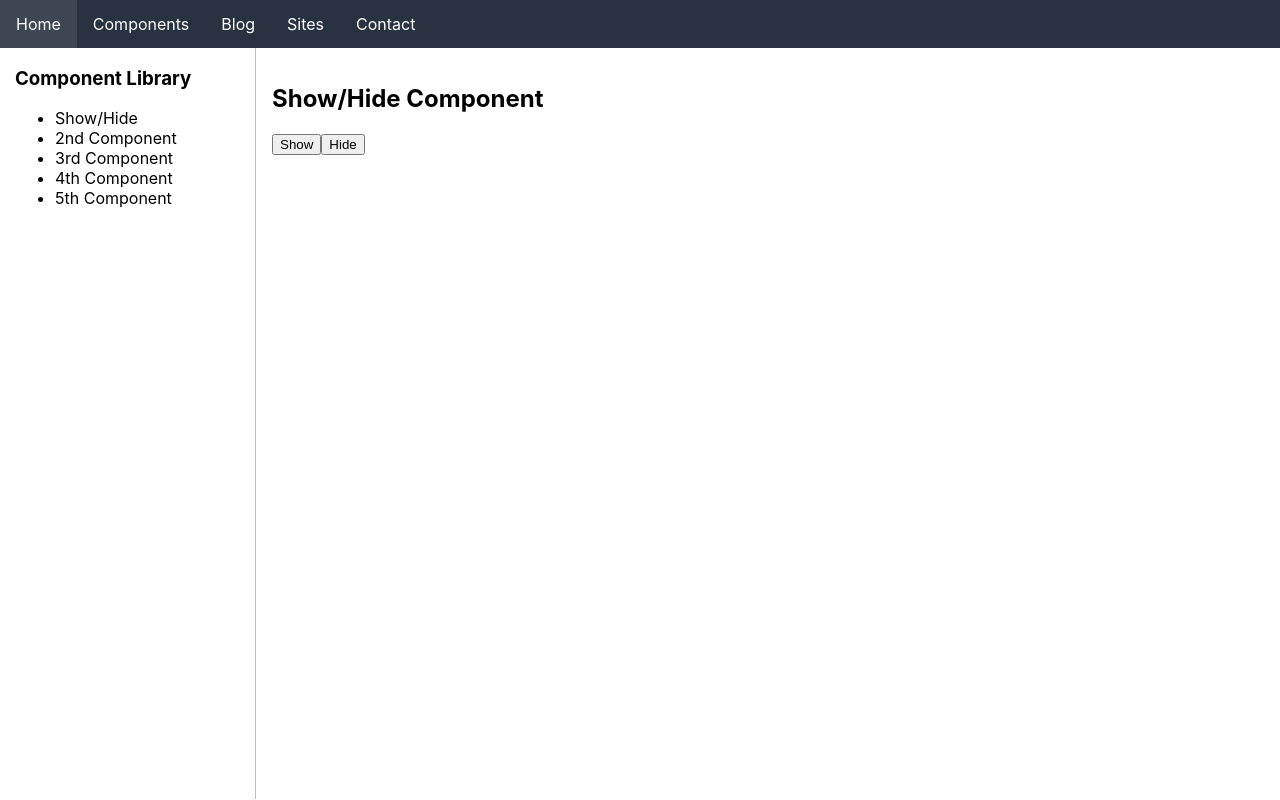
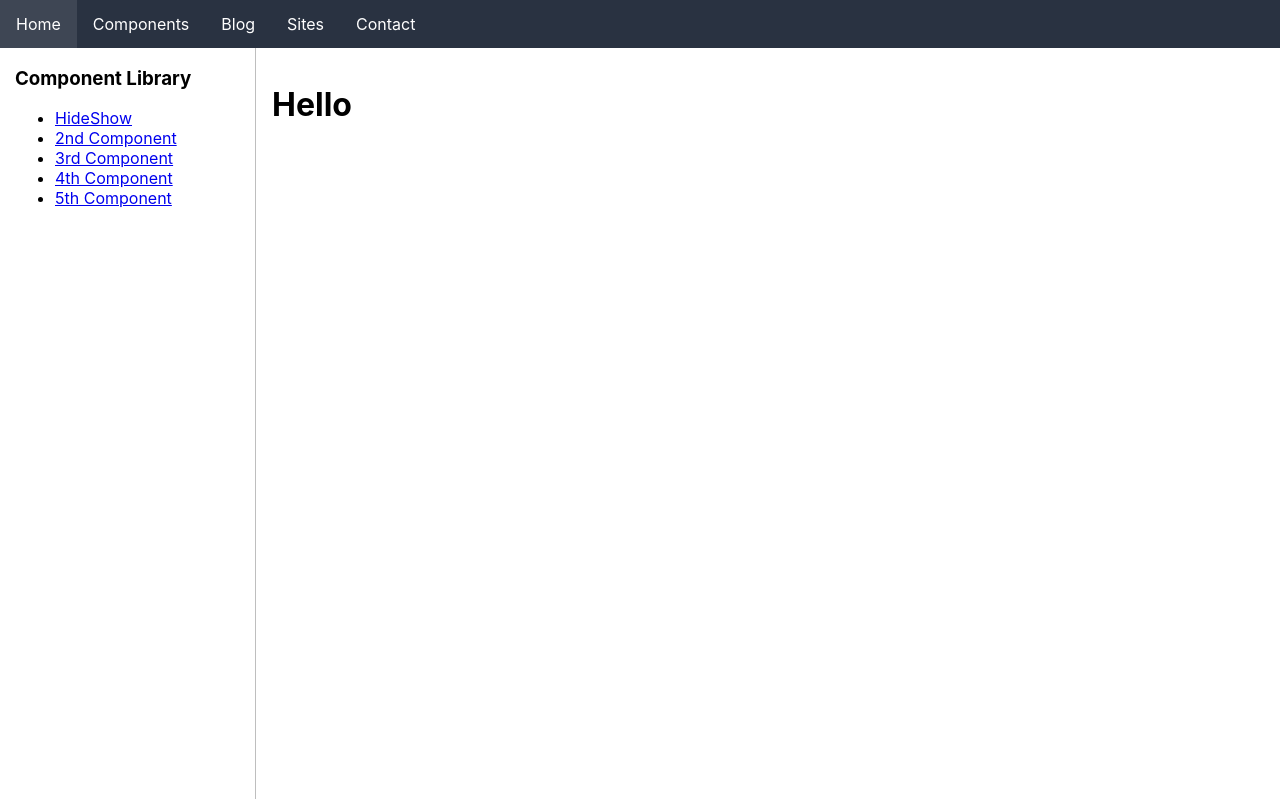
Before and after one commit to kfiggins/MyPortfolio, a React (Create React App) app in the folder myportfolio/: page /components in a window 1280 px wide. Built offline with nearby package versions, Linux system fonts and the light colour scheme.

Commit message:
Got react-router set up on the component page.

```diff
--- /dev/null
+++ b/myportfolio/src/components/ComponentHome.js
@@ -0,0 +1,9 @@
+import React from "react";
+
+export default function ComponentHome() {
+  return (
+    <div>
+      <h1>Hello</h1>
+    </div>
+  );
+}
--- a/myportfolio/src/components/ComponentMenu.js
+++ b/myportfolio/src/components/ComponentMenu.js
@@ -1,5 +1,6 @@
 import React, { Component } from "react";
 import styled from "styled-components";
+import HideShow from "./shared/HideShow";
 
 import ComponentMenuItem from "./ComponentMenuItem";
 
@@ -15,7 +16,7 @@ export default class ComponentMenu extends Component {
     `;
 
     const components = [
-      { name: "Show/Hide" },
+      { name: "HideShow" },
       { name: "2nd Component" },
       { name: "3rd Component" },
       { name: "4th Component" },
@@ -27,7 +28,7 @@ export default class ComponentMenu extends Component {
         <h3>Component Library</h3>
         <ul>
           {components.map(x => (
-            <ComponentMenuItem name={x.name} />
+            <ComponentMenuItem key={x.name} name={x.name} />
           ))}
         </ul>
       </Wrapper>
--- a/myportfolio/src/components/ComponentMenuItem.js
+++ b/myportfolio/src/components/ComponentMenuItem.js
@@ -1,5 +1,10 @@
 import React from "react";
+import { Link } from "react-router-dom";
 
 export default function ComponentMenuItem({ name }) {
-  return <li>{name}</li>;
+  return (
+    <li>
+      <Link to={`/components/${name}`}>{name}</Link>
+    </li>
+  );
 }
--- a/myportfolio/src/components/Components.js
+++ b/myportfolio/src/components/Components.js
@@ -1,10 +1,12 @@
 import React, { Component, Fragment } from "react";
+import { Route } from "react-router-dom";
 import styled from "styled-components";
 
 import ComponentMenu from "./ComponentMenu";
+import ComponentHome from "./ComponentHome";
 
 // Components
-import HideShow from "./shared/HideShow";
+import HideShowExample from "./HideShowExample";
 
 export default class Components extends Component {
   render() {
@@ -16,50 +18,8 @@ export default class Components extends Component {
       <Fragment>
         <ComponentMenu />
         <Wrapper>
-          <HideShow>
-            {({ on, hide, show }) => (
-              <div>
-                <h2>Show/Hide Component</h2>
-                <button onClick={show}>Show</button>
-                <button onClick={hide}>Hide</button>
-                {on && (
-                  <div>
-                    <br />
-                    <code style={{ whiteSpace: "pre" }}>
-                      {`class HideShow extends Component {
-  state = {
-    on: false
-  };
-
-  hide = () => {
-    this.setState({
-      on: false
-    });
-  };
-
-  show = () => {
-    this.setState({
-      on: true
-    });
-  };
-
-  render() {
-    const { children } = this.props;
-
-    return children({ on: this.state.on, hide: this.hide, show: this.show });
-  }
-}
-
-export default HideShow;
-`}
-                    </code>
-                  </div>
-                )}
-                <br />
-                {/*TODO: Figure out how to add syntax highlighting! */}
-              </div>
-            )}
-          </HideShow>
+          <Route exact path="/components" component={ComponentHome} />
+          <Route path="/components/HideShow" component={HideShowExample} />
         </Wrapper>
       </Fragment>
     );
--- /dev/null
+++ b/myportfolio/src/components/HideShowExample.js
@@ -0,0 +1,51 @@
+import React from "react";
+import HideShow from "./shared/HideShow";
+
+export default function HideShowExample() {
+  return (
+    <HideShow>
+      {({ on, hide, show }) => (
+        <div>
+          <h2>Show/Hide Component</h2>
+          <button onClick={show}>Show</button>
+          <button onClick={hide}>Hide</button>
+          {on && (
+            <div>
+              <br />
+              <code style={{ whiteSpace: "pre" }}>
+                {`class HideShow extends Component {
+  state = {
+    on: false
+  };
+
+  hide = () => {
+    this.setState({
+      on: false
+    });
+  };
+
+  show = () => {
+    this.setState({
+      on: true
+    });
+  };
+
+  render() {
+    const { children } = this.props;
+
+    return children({ on: this.state.on, hide: this.hide, show: this.show });
+  }
+}
+
+export default HideShow;
+`}
+              </code>
+            </div>
+          )}
+          <br />
+          {/*TODO: Figure out how to add syntax highlighting! */}
+        </div>
+      )}
+    </HideShow>
+  );
+}
--- a/myportfolio/src/components/Navbar.js
+++ b/myportfolio/src/components/Navbar.js
@@ -36,13 +36,13 @@ export default function Navbar() {
         <StyledLink to="/components">Components</StyledLink>
       </NavItem>
       <NavItem>
-        <StyledLink>Blog</StyledLink>
+        <StyledLink to="/">Blog</StyledLink>
       </NavItem>
       <NavItem>
-        <StyledLink>Sites</StyledLink>
+        <StyledLink to="/">Sites</StyledLink>
       </NavItem>
       <NavItem>
-        <StyledLink>Contact</StyledLink>
+        <StyledLink to="/">Contact</StyledLink>
       </NavItem>
     </Nav>
   );
```
